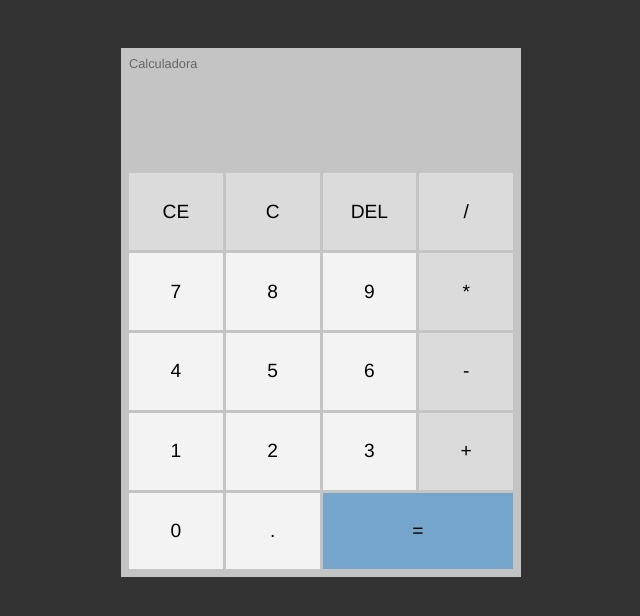
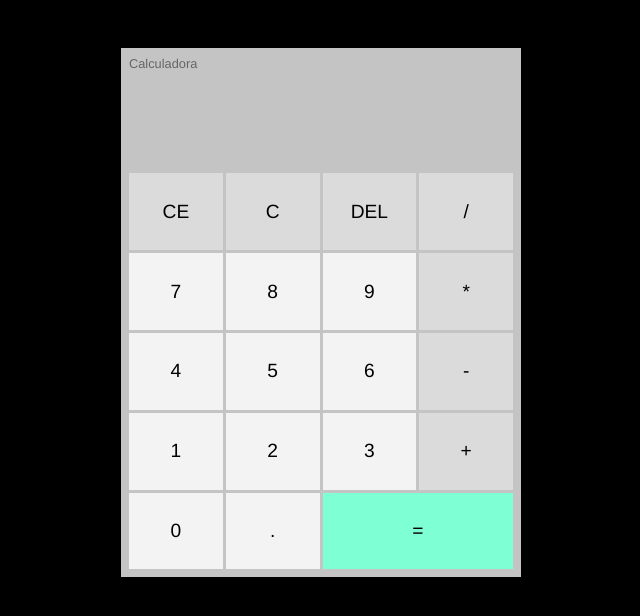
Before and after one commit to CibeleMartins/jsCalc, a plain HTML site: page index.html in a window 1280 px wide. Shown: the whole page, without its empty margins (319-959 px from the left). Drawn offline with Linux system fonts and the light colour scheme.

Commit message:
:lipstick: feat: Change button color

```diff
--- a/css/styles.css
+++ b/css/styles.css
@@ -6,7 +6,7 @@
 }
 
 body {
-  background-color: #333;
+  background-color: black;
   display: flex;
   align-items: center;
   justify-content: center;
@@ -73,10 +73,10 @@ body {
 
 #buttons-container #equal-btn {
   grid-column: span 2;
-  background-color: #75a5cb;
+  background-color: aquamarine;
 }
 
 #buttons-container #equal-btn:hover {
   grid-column: span 2;
-  background-color: #3a91d8;
+  background-color: aqua;
 }
```
